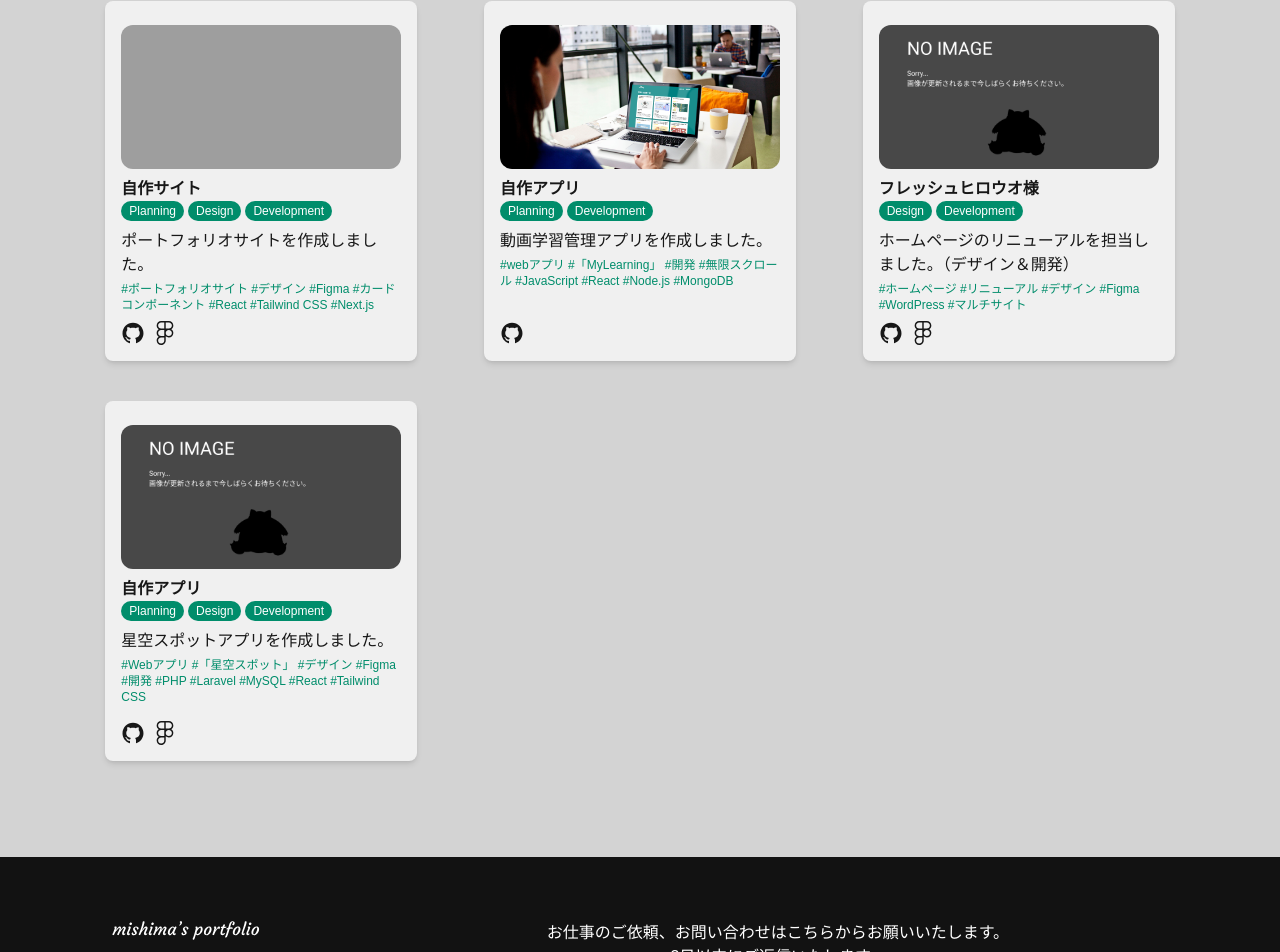
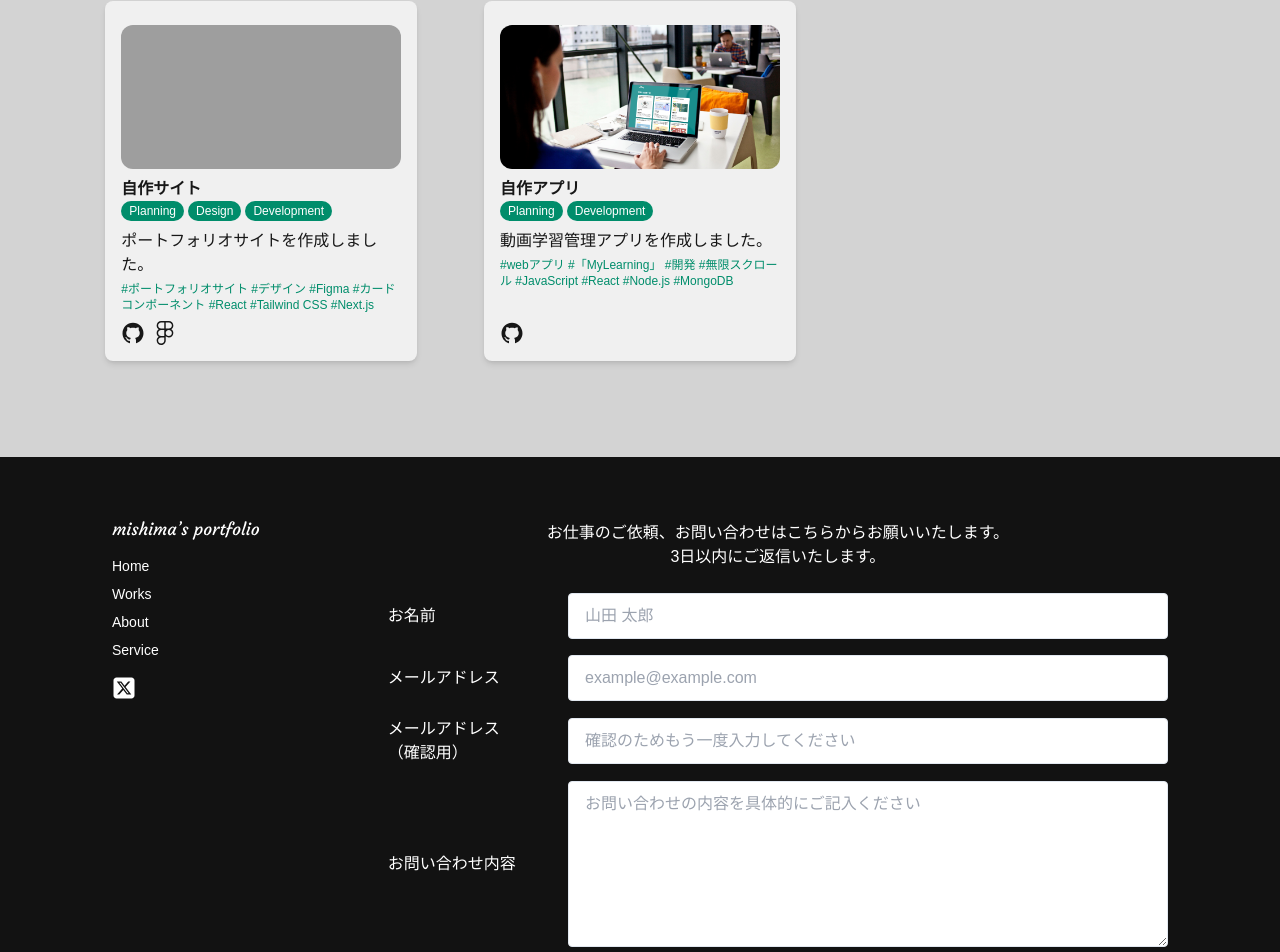
Before and after one commit to NobuhiroMishima/mishima-portfolio, a Next.js app: page /works in a window 1280 px wide. Shown: the part 430-1382 px from the top of the page. Built offline with nearby package versions, Linux system fonts and the light colour scheme; grey boxes are pictures that could not be loaded.

Commit message:
work, Service: 静的コンテンツの修正、Foote: try-catchの実装・500シスエラリダイレクトの実装

```diff
--- a/pages/api/contact.js
+++ b/pages/api/contact.js
@@ -1,8 +1,15 @@
+import fs from 'fs';
+import path from 'path';
+
 export default async function handler(req, res) {
-  if (req.method === 'POST') {
+  try {
+    if (req.method !== 'POST') {
+      return res.status(405).json({ error: "Method Not Allowed" });
+    }
+
     const { name, email, emailConfirmation, message } = req.body;
 
-    // サーバーサイドバリデーション
+    // バリデーション
     const errors = {};
     if (!name) {
       errors.name = "名前を入力してください。";
@@ -10,7 +17,7 @@ export default async function handler(req, res) {
     if (!email || !/\S+@\S+\.\S+/.test(email)) {
       errors.email = "有効なメールアドレスを入力してください。";
     }
-    if (email !== emailConfirmation) {
+    if (!emailConfirmation || email !== emailConfirmation) {
       errors.emailConfirmation = "メールアドレスが一致しません。";
     }
     if (!message) {
@@ -21,10 +28,19 @@ export default async function handler(req, res) {
       return res.status(400).json({ errors });
     }
 
-    // バリデーションが成功した場合
-    return res.status(200).json({ message: "バリデーションが成功しました。" });
-  } else {
-    res.setHeader('Allow', ['POST']);
-    res.status(405).end(`Method ${req.method} Not Allowed`);
+    return res.status(200).json({ message: "お問い合わせを受け付けました。" });
+  } catch (error) {
+    console.error("エラー発生:", error);
+
+    // エラーをログファイルに書き込む
+    const logFilePath = path.join(process.cwd(), 'error.log');
+    const errorMessage = `[${new Date().toISOString()}] エラー発生: ${error.message}\n`;
+    fs.appendFile(logFilePath, errorMessage, (err) => {
+      if (err) {
+        console.error("ログファイルへの書き込みに失敗しました:", err);
+      }
+    });
+
+    return res.status(500).json({ error: "サーバー内部でエラーが発生しました。" });
   }
 }
--- a/src/components/layouts/Footer/Footer.jsx
+++ b/src/components/layouts/Footer/Footer.jsx
@@ -6,8 +6,10 @@ import Link from "next/link";
 import { FaSquareXTwitter } from "react-icons/fa6";
 import Image from "next/image";
 import emailjs from "@emailjs/browser";
+import { useRouter } from "next/navigation";
 
 function Footer() {
+  const router = useRouter();
   const name = useRef();
   const email = useRef();
   const emailConfirmation = useRef();
@@ -61,10 +63,16 @@ function Footer() {
       });
 
       if (!response.ok) {
-        const data = await response.json();
-        setErrors(data.errors);
+        if (response.status >= 500) {
+          router.push("/500");
+        }else{
+          const data = await response.json();
+          setErrors(data.errors);
+        }
         return;
       }
+
+
 
       // バリデーションが成功した場合、email.jsを使用してメールを送信
       emailjs.sendForm(
@@ -84,6 +92,7 @@ function Footer() {
       );
     } catch (error) {
       console.log("FAILED...", error);
+      router.push("/500");
     }
   };
 
--- a/src/features/about/constants/skills.jsx
+++ b/src/features/about/constants/skills.jsx
@@ -6,19 +6,19 @@ export const skills = [
         name: 'Slack',
         description: 'コラボレーションツール',
         image: <Icon icon="logos:slack-icon" width="256" height="256" className="w-14 h-14" />,
-        star: 3
+        star: 4
     },
     {
         name: 'Teams',
         description: 'コラボレーションツール',
         image: <Icon icon="logos:microsoft-teams" width="256" height="239" className="w-14 h-14" />,
-        star: 4
+        star: 5
     },
     {
         name: 'Jira',
         description: 'プロジェクト管理ツール',
         image: <Icon icon="logos:jira" width="256" height="256" className="w-14 h-14" />,
-        star: 1
+        star: 2
     },
     {
         name: 'Google Analytics',
@@ -36,6 +36,12 @@ export const skills = [
         name: 'MySQL',
         description: 'リレーショナルデータベース管理',
         image: <Icon icon="logos:mysql" width="512" height="349" className="w-14 h-14" />,
+        star: 3
+    },
+    {
+        name: 'MongoDB',
+        description: 'NoSQLデータベース管理',
+        image: <Icon icon="logos:mongodb" width="256" height="256" className="w-14 h-14" />,
         star: 3
     },
     {
@@ -57,16 +63,16 @@ export const skills = [
         star: 4
     },
     {
+        name: 'Sass',
+        description: 'CSS効率化',
+        image: <Icon icon="skill-icons:sass" width="256" height="256" className="w-14 h-14" />,
+        star: 4
+    },
+    {
         name: 'Java Script',
         description: '動的コンテンツ作成',
         image: <Icon icon="logos:javascript" width="256" height="256" className="w-14 h-14" />,
         star: 3
-    },
-    {
-        name: 'Sass',
-        description: 'CSS効率化',
-        image: <Icon icon="skill-icons:sass" width="256" height="256" className="w-14 h-14" />,
-        star: 4
     },
     {
         name: 'React',
@@ -75,9 +81,21 @@ export const skills = [
         star: 4
     },
     {
+        name: 'Node.js',
+        description: 'サーバーサイド開発',
+        image: <Icon icon="logos:nodejs" width="256" height="256" className="w-14 h-14" />,
+        star: 3
+    },
+    {
         name: 'PHP',
         description: 'Webアプリケーション開発',
         image: <Icon icon="logos:php" width="256" height="135" className="w-14 h-14" />,
+        star: 3
+    },
+    {
+        name: 'Laravel',
+        description: 'Webアプリケーションフレームワーク',
+        image: <Icon icon="logos:laravel" width="256" height="135" className="w-14 h-14" />,
         star: 3
     },
     {
@@ -88,7 +106,7 @@ export const skills = [
     },
     {
         name: 'Figma',
-        description: 'サイトのカンプ、アプリのUI設計、ロゴ・アイコン作成',
+        description: 'アプリのUI設計、ロゴ・アイコン作成',
         image: <Icon icon="logos:figma" width="256" height="384" className="w-14 h-14" />,
         star: 3
     },
@@ -96,6 +114,6 @@ export const skills = [
         name: 'miro',
         description: 'ブレインストーミング、UXツール',
         image: <Icon icon="logos:miro-icon" width="256" height="256" className="w-14 h-14" />,
-        star: 3
+        star: 2
     }
 ]
--- a/src/features/service/ServiceCard.jsx
+++ b/src/features/service/ServiceCard.jsx
@@ -24,8 +24,12 @@ function ServiceCard({ menu, index }) {
         <div className="flex flex-col p-4 gap-4">
           <div className="flex justify-between items-center">
             <h4 className="font-bold text-lg">{menu.type}</h4>
-            <p className="text-xs border-2 border-red-600 rounded-lg px-2 py-[2px]">
-              受付停止中
+            <p
+              className={`w-20 text-xs border-2 rounded-lg flex justify-center py-[2px] ${
+                menu.status === '受付停止中' ? 'border-red-600' : 'border-taggreen'
+              }`}
+            >
+              {menu.status}
             </p>
           </div>
           <div className="flex flex-col justify-between">
--- a/src/features/service/constants/servicemenu.jsx
+++ b/src/features/service/constants/servicemenu.jsx
@@ -1,6 +1,7 @@
 export const servicemenu = [
     {
         type: 'Planning',
+        status: '受付停止中',
         image: "../../assets/service/planning.jpg",
         description: 'ユーザーの体験を最重要項目と位置づけ、現状の課題に対して最適な解決方法を企画します。',
         detail: [
@@ -11,6 +12,7 @@ export const servicemenu = [
     },
     {
         type: 'Design',
+        status: '受付停止中',
         image: "../../assets/service/design.jpg",
         description: 'Webサイトやバナーなどのグラフィックから、プロトタイプ実装まで、ユーザー目線のデザインを作成します。',
         detail: [
@@ -21,6 +23,7 @@ export const servicemenu = [
     },
     {
         type: 'Development',
+        status: '受付中',
         image: "../../assets/service/development.jpg",
         description: 'フロントエンドのコーディングを中心に、高品質で維持しやすいWebサイトをユーザーに届けます。',
         detail: [
--- a/src/features/works/constants/projects.jsx
+++ b/src/features/works/constants/projects.jsx
@@ -27,32 +27,32 @@ export const projects = [
         category: ['Planning', 'Development'],
         tag: ['webアプリ', '「MyLearning」','開発', '無限スクロール', 'JavaScript', 'React', 'Node.js', 'MongoDB']
     },
-    {
-        id: 3,
-        name: 'フレッシュヒロウオ様',
-        description: 'ホームページのリニューアルを担当しました。（デザイン＆開発）',
-        githubUrl: '',
-        topicImage: '/assets/projects/topicImage/card_NoImage.png',
-        screenImage: '/assets/projects/screenImage/screen_NoImage.png',
-        detailImage: '/assets/projects/detailImage/detail_NoImage.png',
-        url: 'https://hirouo.com/f-index.html',
-        overview: 'Coming Soon',
-        content: 'Coming Soon',
-        category: ['Design', 'Development'],
-        tag: ['ホームページ', 'リニューアル', 'デザイン', 'Figma', 'WordPress', 'マルチサイト']
-    },
-    {
-        id: 4,
-        name: '自作アプリ',
-        description: '星空スポットアプリを作成しました。',
-        githubUrl: '',
-        topicImage: '/assets/projects/topicImage/card_NoImage.png',
-        screenImage: '/assets/projects/screenImage/screen_NoImage.png',
-        detailImage: '/assets/projects/detailImage/detail_NoImage.png',
-        url: '',
-        overview: 'Coming Soon',
-        content: 'Coming Soon',
-        category: ['Planning', 'Design', 'Development'],
-        tag: ['Webアプリ', '「星空スポット」', 'デザイン', 'Figma', '開発', 'PHP', 'Laravel', 'MySQL', 'React', 'Tailwind CSS']
-    },
+    // {
+    //     id: 3,
+    //     name: 'フレッシュヒロウオ様',
+    //     description: 'ホームページのリニューアルを担当しました。（デザイン＆開発）',
+    //     githubUrl: '',
+    //     topicImage: '/assets/projects/topicImage/card_NoImage.png',
+    //     screenImage: '/assets/projects/screenImage/screen_NoImage.png',
+    //     detailImage: '/assets/projects/detailImage/detail_NoImage.png',
+    //     url: 'https://hirouo.com/f-index.html',
+    //     overview: 'Coming Soon',
+    //     content: 'Coming Soon',
+    //     category: ['Design', 'Development'],
+    //     tag: ['ホームページ', 'リニューアル', 'デザイン', 'Figma', 'WordPress', 'マルチサイト']
+    // },
+    // {
+    //     id: 4,
+    //     name: '自作アプリ',
+    //     description: '星空スポットアプリを作成しました。',
+    //     githubUrl: '',
+    //     topicImage: '/assets/projects/topicImage/card_NoImage.png',
+    //     screenImage: '/assets/projects/screenImage/screen_NoImage.png',
+    //     detailImage: '/assets/projects/detailImage/detail_NoImage.png',
+    //     url: '',
+    //     overview: 'Coming Soon',
+    //     content: 'Coming Soon',
+    //     category: ['Planning', 'Design', 'Development'],
+    //     tag: ['Webアプリ', '「星空スポット」', 'デザイン', 'Figma', '開発', 'PHP', 'Laravel', 'MySQL', 'React', 'Tailwind CSS']
+    // },
 ]
```
Also changed, not shown: pages/500.jsx (added, +14 -0 lines), 1 other file (tests, documents, lock files or other folders).
